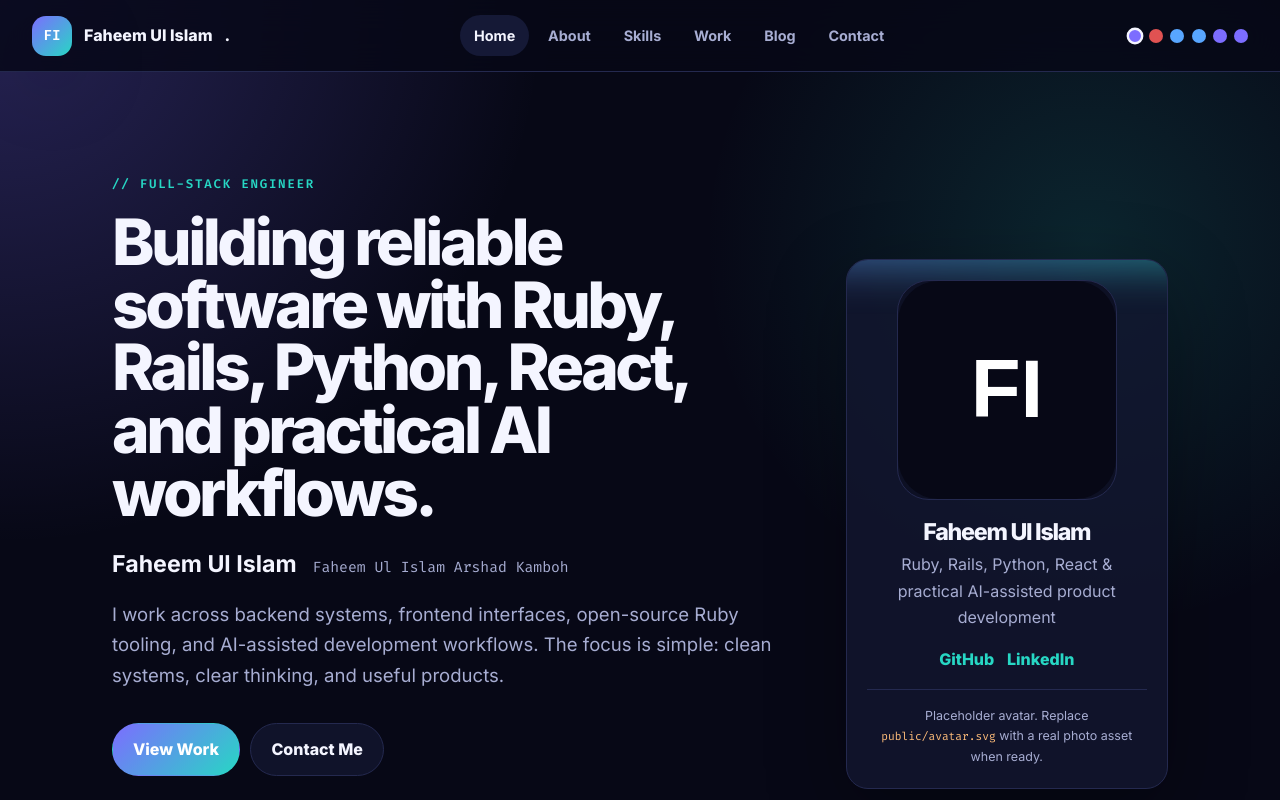
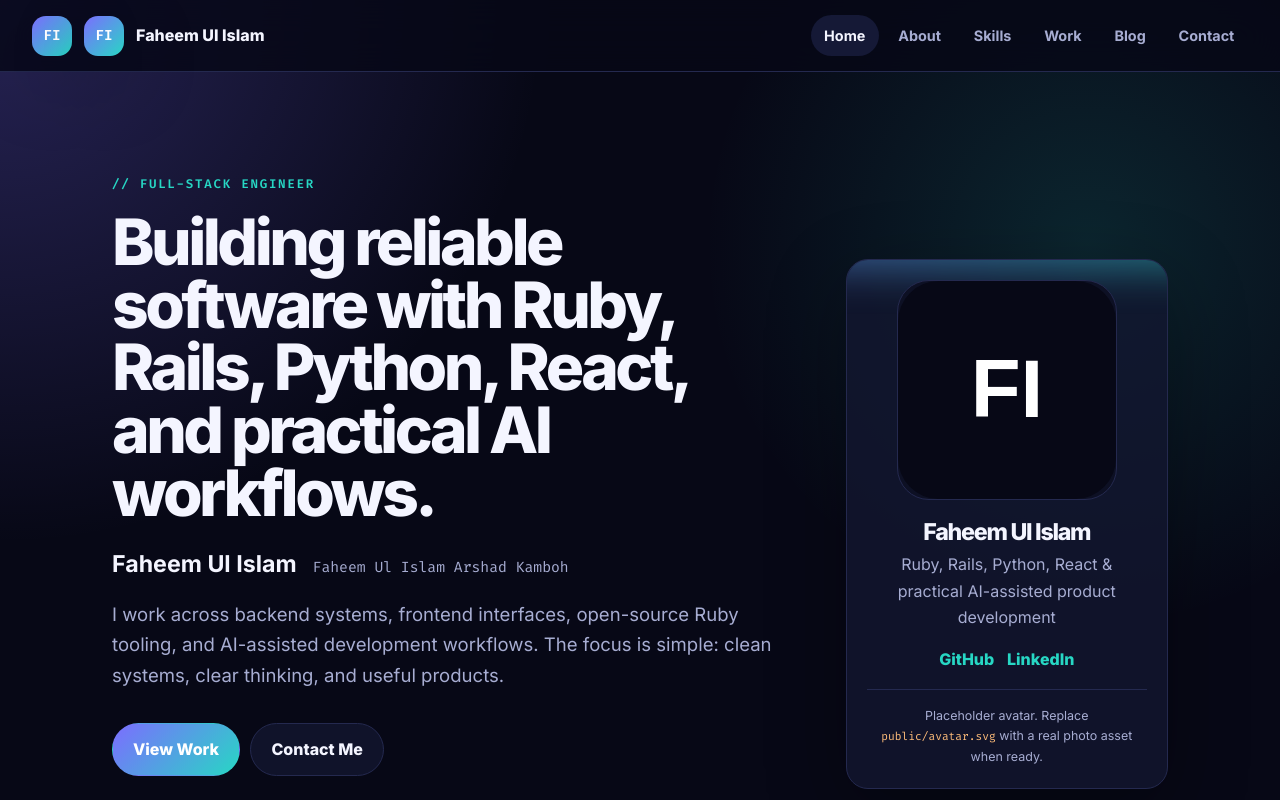
Before and after one commit to faheemKamboh/faheemKamboh.github.io, a React (Vite) app: page / in a window 1280 px wide. Shown: the top 800 px of the page. Built offline with nearby package versions, Linux system fonts and the light colour scheme.

Commit message:
Simplify navigation UI

```diff
--- a/src/components/Nav.jsx
+++ b/src/components/Nav.jsx
@@ -1,7 +1,5 @@
 import { NavLink } from 'react-router-dom'
 import { useState } from 'react'
-import { useTheme } from '../context/ThemeContext'
-import { THEMES } from '../themes'
 
 const LINKS = [
   { to: '/', label: 'Home', end: true },
@@ -13,16 +11,16 @@ const LINKS = [
 ]
 
 export default function Nav() {
-  const { theme, setTheme } = useTheme()
   const [open, setOpen] = useState(false)
 
   return (
-    <nav className="nav">
+    <nav className="nav" aria-label="Primary navigation">
       <NavLink to="/" className="nav-logo" onClick={() => setOpen(false)}>
-        Faheem Ul Islam<span>.</span>
+        <span className="logo-mark">FI</span>
+        <span className="logo-text">Faheem Ul Islam</span>
       </NavLink>
 
-      <div className={`nav-links${open ? ' open' : ''}`}>
+      <div className={`nav-links${open ? ' open' : ''}`} id="primary-navigation">
         {LINKS.map(({ to, label, end }) => (
           <NavLink
             key={to}
@@ -36,23 +34,18 @@ export default function Nav() {
         ))}
       </div>
 
-      <div className="nav-right">
-        <div className="theme-dots">
-          {Object.entries(THEMES).map(([key, t]) => (
-            <button
-              key={key}
-              className={`theme-dot${theme === key ? ' active' : ''}`}
-              style={{ background: t.dot }}
-              title={t.label}
-              onClick={() => setTheme(key)}
-              aria-label={`Switch to ${t.label} theme`}
-            />
-          ))}
-        </div>
-        <button className="burger" onClick={() => setOpen(o => !o)} aria-label="Toggle menu">
-          <span /><span /><span />
-        </button>
-      </div>
+      <button
+        className="burger"
+        onClick={() => setOpen(value => !value)}
+        aria-label="Toggle navigation menu"
+        aria-controls="primary-navigation"
+        aria-expanded={open}
+        type="button"
+      >
+        <span />
+        <span />
+        <span />
+      </button>
     </nav>
   )
 }
```
